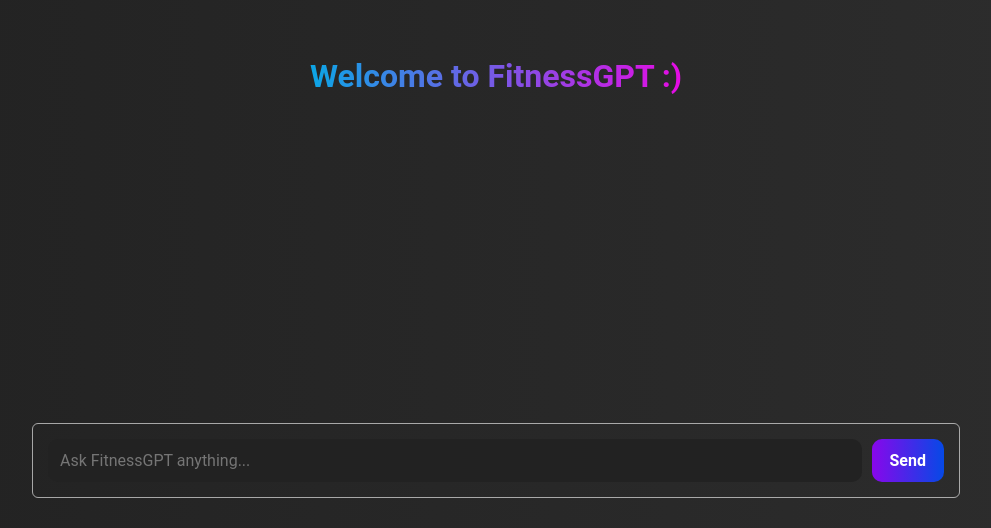
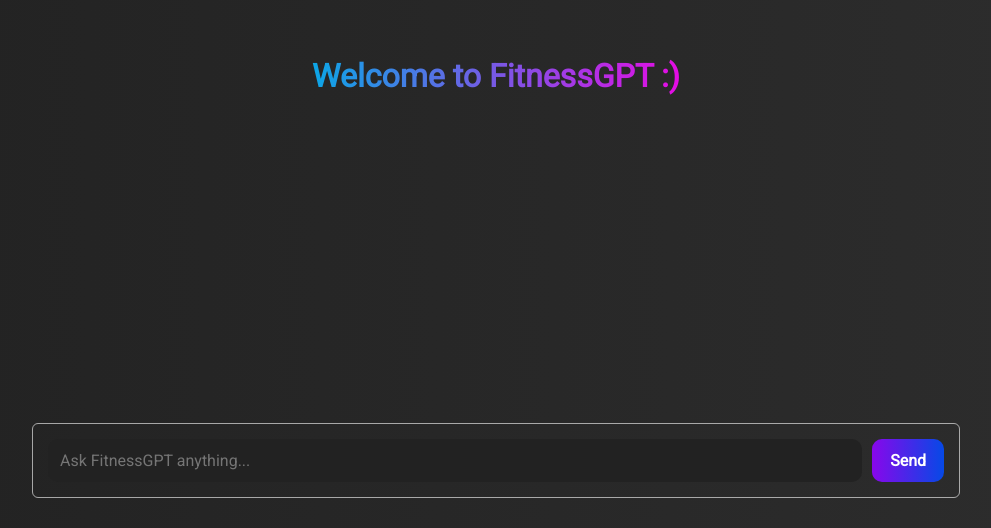
Before and after one commit to attila1231/fitnessgpt.github.io, a plain HTML site: page index.html in a window 1280 px wide. Shown: the part 272-800 px from the top of the page, without its empty margins (144-1135 px from the left). Drawn offline with nearby package versions, Linux system fonts and the light colour scheme; no server answers.

Commit message:
Update index.html

```diff
--- a/index.html
+++ b/index.html
@@ -5,7 +5,7 @@
 
   <meta charset="UTF-8" />
   <title>FitnessGPT</title>
-
+  <link href="https://fonts.googleapis.com/css2?family=Roboto&display=swap" rel="stylesheet">
   <link rel="icon" type="image/x-icon" href="fitnessgpt.png">
   <style>
     body {
```
